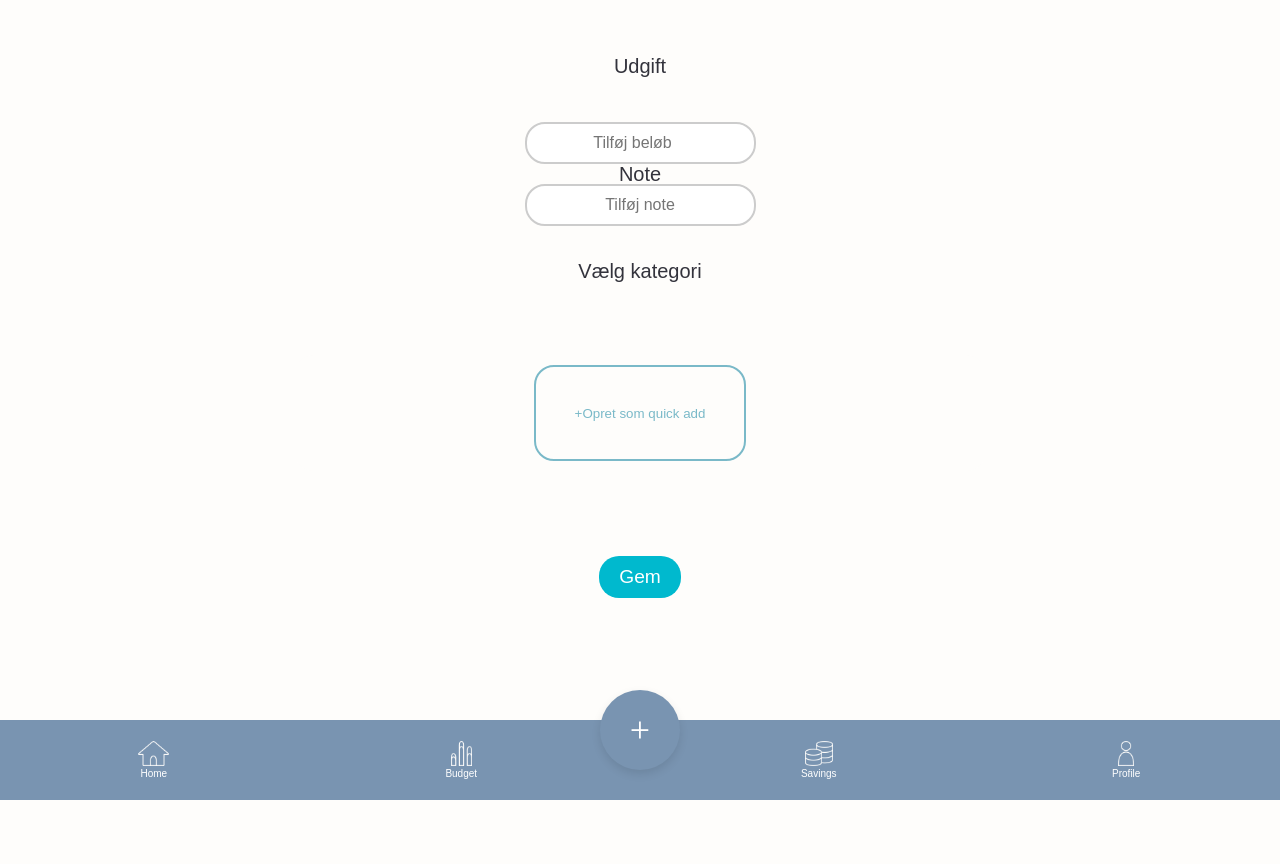
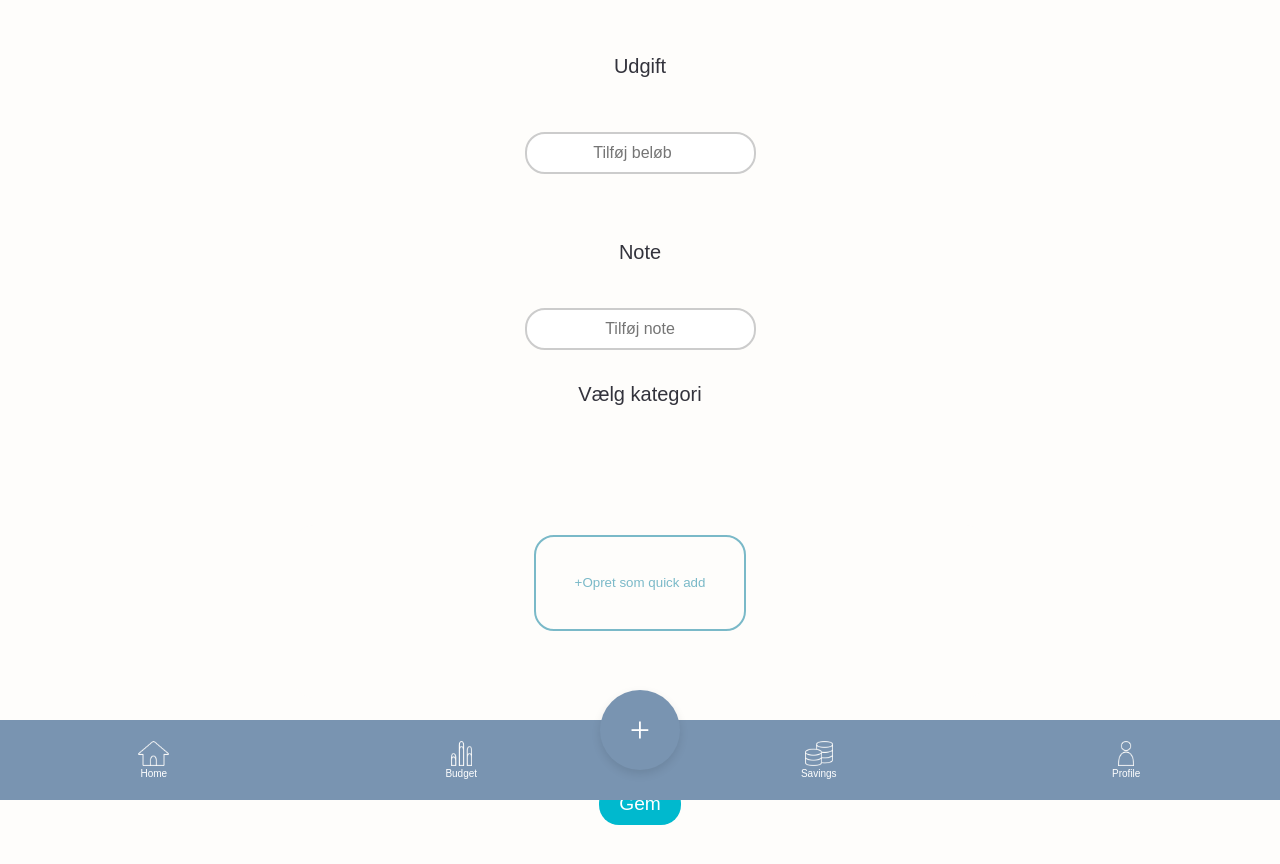
Before and after one commit to SarahCant/web-app, a React (Vite) app: page /addexpenses in a window 1280 px wide. Shown: the top 864 px of the page. Before the commit the page ends 800 px from the top, so only its background shows below. Built offline with nearby package versions, Linux system fonts and the light colour scheme; no server answers.

Commit message:
AddExpenses styling

```diff
--- a/src/css/Sarah.css
+++ b/src/css/Sarah.css
@@ -309,8 +309,19 @@
   align-items: center;
 }
 
-.ae_main p:first-child {
+.ae_budget_input {
+  display: flex;
+  justify-content: center;
+  align-items: center;
+  padding: 10px;
+}
+
+.ae_main p {
   padding-bottom: 4%;
+}
+
+.ae_note {
+  margin-top: 5%;
 }
 
 .ae_txt {
@@ -331,6 +342,7 @@
   margin: 3% auto;
   transition: background-color 0.3s ease-in-out;
   border-radius: 20px;
+  padding-bottom: 5%;
 }
 
 .ae_quickadd p {
--- a/src/pages/AddExpenses.jsx
+++ b/src/pages/AddExpenses.jsx
@@ -97,7 +97,7 @@ export default function AddExpenses() {
     <div className="ae_main">
       <p>Udgift</p>
       <div className="input-group">
-        <div className="budget-input">
+        <div className="ae_budget_input">
           <input
             type="number"
             placeholder="Tilføj beløb"
@@ -108,7 +108,7 @@ export default function AddExpenses() {
         </div>
       </div>
 
-      <p>Note</p>
+      <p className="ae_note">Note</p>
       <div className="input-group">
         <div className="budget-input">
           <input type="text" placeholder="Tilføj note" />
```
